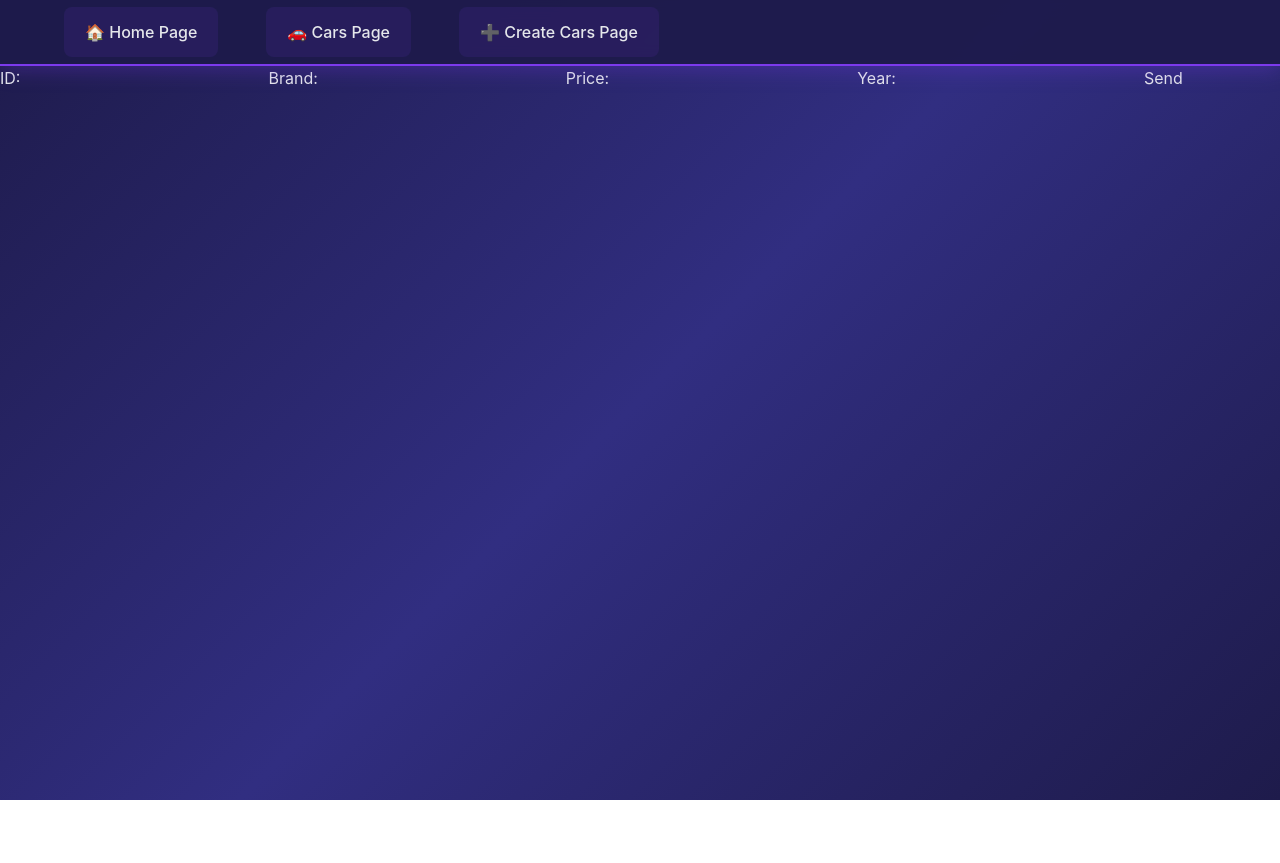
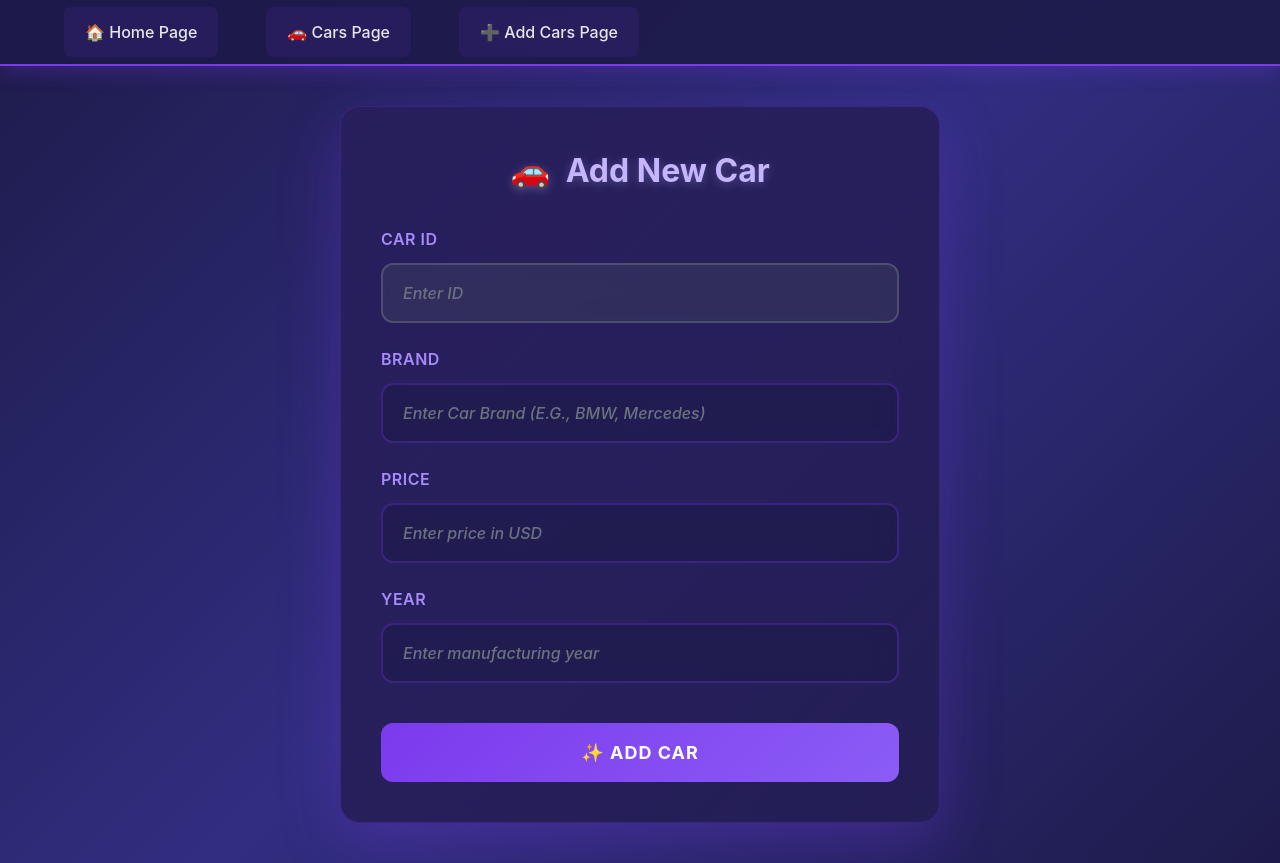
Before and after one commit to VladiSH31/okten-react-modules, a React (Vite) app: page /cars/create in a window 1280 px wide. Before the commit the page ends 800 px from the top, so only its background shows below. Built offline with nearby package versions, Linux system fonts and the light colour scheme.

Commit message:
Home Work 5. #UYuu2f1 Task 3
2. Style FormComponent.css

```diff
--- a/src/components/form-component/FormComponent.css
+++ b/src/components/form-component/FormComponent.css
@@ -0,0 +1,200 @@
+.form-container {
+    max-width: 600px;
+    margin: 40px auto;
+    padding: 40px;
+    background: rgba(30, 27, 75, 0.9);
+    backdrop-filter: blur(20px);
+    border: 1px solid rgba(124, 58, 237, 0.3);
+    border-radius: 20px;
+    box-shadow: 0 20px 60px rgba(124, 58, 237, 0.3);
+    position: relative;
+    overflow: hidden;
+}
+
+.form-container::before {
+    content: '';
+    position: absolute;
+    top: 0;
+    left: 0;
+    right: 0;
+    bottom: 0;
+    background: linear-gradient(135deg, rgba(124, 58, 237, 0.1) 0%, rgba(139, 92, 246, 0.05) 100%);
+    pointer-events: none;
+}
+
+.form-title {
+    font-size: 32px;
+    font-weight: 700;
+    color: #c4b5fd;
+    text-align: center;
+    margin-bottom: 32px;
+    text-shadow: 0 2px 10px rgba(196, 181, 253, 0.3);
+    position: relative;
+    z-index: 1;
+}
+
+.form-title::before {
+    content: '🚗 ';
+    margin-right: 8px;
+}
+
+.car-form {
+    display: flex;
+    flex-direction: column;
+    gap: 24px;
+    position: relative;
+    z-index: 1;
+}
+
+.form-group {
+    display: flex;
+    flex-direction: column;
+    gap: 8px;
+}
+
+.form-label {
+    font-size: 16px;
+    font-weight: 600;
+    color: #a78bfa;
+    text-transform: uppercase;
+    letter-spacing: 0.5px;
+    margin-bottom: 4px;
+}
+
+.form-input {
+    padding: 16px 20px;
+    background: rgba(30, 27, 75, 0.6);
+    border: 2px solid rgba(124, 58, 237, 0.3);
+    border-radius: 12px;
+    color: #e5e7eb;
+    font-size: 16px;
+    font-weight: 500;
+    transition: all 0.3s ease;
+    backdrop-filter: blur(10px);
+}
+
+.form-input:focus {
+    outline: none;
+    border-color: #8b5cf6;
+    background: rgba(30, 27, 75, 0.8);
+    box-shadow: 0 0 20px rgba(139, 92, 246, 0.4);
+    transform: translateY(-2px);
+}
+
+.form-input::placeholder {
+    color: #6b7280;
+    font-style: italic;
+}
+
+.form-input:hover {
+    border-color: rgba(139, 92, 246, 0.5);
+    background: rgba(30, 27, 75, 0.7);
+}
+
+/* Специальные стили для разных полей */
+.form-input[name="id"] {
+    background: rgba(75, 85, 99, 0.3);
+    border-color: rgba(107, 114, 128, 0.5);
+    cursor: not-allowed;
+}
+
+.form-input[name="brand"] {
+    text-transform: capitalize;
+}
+
+.form-input[name="price"]::before {
+    content: '$';
+}
+
+.submit-button {
+    padding: 16px 32px;
+    background: linear-gradient(135deg, #7c3aed 0%, #8b5cf6 100%);
+    border: none;
+    border-radius: 12px;
+    color: white;
+    font-size: 18px;
+    font-weight: 700;
+    text-transform: uppercase;
+    letter-spacing: 1px;
+    cursor: pointer;
+    transition: all 0.3s ease;
+    margin-top: 16px;
+    position: relative;
+    overflow: hidden;
+}
+
+.submit-button::before {
+    content: '';
+    position: absolute;
+    top: 0;
+    left: -100%;
+    width: 100%;
+    height: 100%;
+    background: linear-gradient(90deg, transparent, rgba(255, 255, 255, 0.2), transparent);
+    transition: left 0.5s ease;
+}
+
+.submit-button:hover::before {
+    left: 100%;
+}
+
+.submit-button:hover {
+    background: linear-gradient(135deg, #8b5cf6 0%, #a78bfa 100%);
+    transform: translateY(-3px);
+    box-shadow: 0 15px 35px rgba(124, 58, 237, 0.5);
+}
+
+.submit-button:active {
+    transform: translateY(-1px);
+    box-shadow: 0 8px 20px rgba(124, 58, 237, 0.4);
+}
+
+.submit-button:disabled {
+    background: rgba(107, 114, 128, 0.5);
+    cursor: not-allowed;
+    transform: none;
+    box-shadow: none;
+}
+
+/* Responsive design */
+@media (max-width: 768px) {
+    .form-container {
+        margin: 20px;
+        padding: 24px;
+    }
+
+    .form-title {
+        font-size: 24px;
+        margin-bottom: 24px;
+    }
+
+    .car-form {
+        gap: 20px;
+    }
+
+    .form-input {
+        padding: 14px 16px;
+        font-size: 14px;
+    }
+
+    .submit-button {
+        padding: 14px 24px;
+        font-size: 16px;
+    }
+}
+
+/* Animation for form appearance */
+.form-container {
+    animation: slideInUp 0.6s ease forwards;
+}
+
+@keyframes slideInUp {
+    from {
+        opacity: 0;
+        transform: translateY(50px);
+    }
+    to {
+        opacity: 1;
+        transform: translateY(0);
+    }
+}
--- a/src/components/form-component/FormComponent.tsx
+++ b/src/components/form-component/FormComponent.tsx
@@ -1,4 +1,4 @@
-import  './FormComponent.css'
+import './FormComponent.css'
 import {useForm} from "react-hook-form";
 
 interface IFormProps {
@@ -17,13 +17,29 @@ const FormComponent = () => {
     };
 
     return (
-        <div>
-            <form onSubmit={handleSubmit(customHandler)}>
-                <label>ID:<input type="text" {...register('id')}/></label>
-                <label>Brand:<input type="text" {...register('brand')}/></label>
-                <label>Price:<input type="text" {...register('price')}/></label>
-                <label>Year:<input type="text" {...register('year')}/></label>
-                <button>Send</button>
+        <div className="form-container"><h2 className="form-title">Add New Car</h2>
+            <form className="car-form" onSubmit={handleSubmit(customHandler)}>
+                <div className="form-group"><label className="form-label">Car ID</label> <input className="form-input"
+                                                                                                type="number"
+                                                                                                placeholder="Enter ID"
+                                                                                                {...register('id')}          />
+                </div>
+                <div className="form-group"><label className="form-label">Brand</label> <input className="form-input"
+                                                                                               type="text"
+                                                                                               placeholder="Enter car brand (e.g., BMW, Mercedes)"
+                                                                                               {...register('brand')}          />
+                </div>
+                <div className="form-group"><label className="form-label">Price</label> <input className="form-input"
+                                                                                               type="number"
+                                                                                               placeholder="Enter price in USD"
+                                                                                               {...register('price')}          />
+                </div>
+                <div className="form-group"><label className="form-label">Year</label> <input className="form-input"
+                                                                                              type="number"
+                                                                                              placeholder="Enter manufacturing year"
+                                                                                              {...register('year')}          />
+                </div>
+                <button className="submit-button" type="submit"> ✨ Add Car</button>
             </form>
         </div>
     );
--- a/src/components/menu/MenuComponent.tsx
+++ b/src/components/menu/MenuComponent.tsx
@@ -9,7 +9,7 @@ const MenuComponent = () => {
                     <ul className="menu-list">
                         <li className="menu-item"><Link to={'/'} className="menu-link"> 🏠 Home Page </Link></li>
                         <li className="menu-item"><Link to={'cars'} className="menu-link"> 🚗 Cars Page </Link></li>
-                        <li className="menu-item"><Link to={'cars/create'} className="menu-link"> ➕ Create Cars
+                        <li className="menu-item"><Link to={'cars/create'} className="menu-link"> ➕ Add Cars
                             Page </Link></li>
                     </ul>
                 </nav>
```
